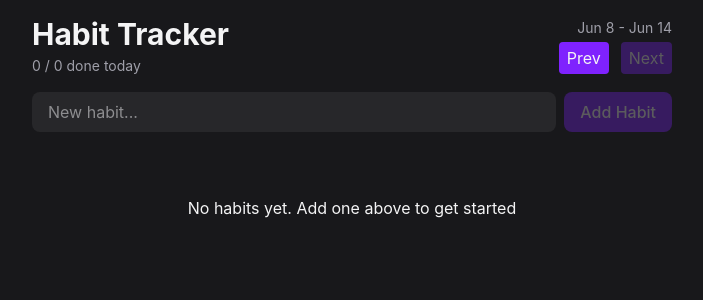
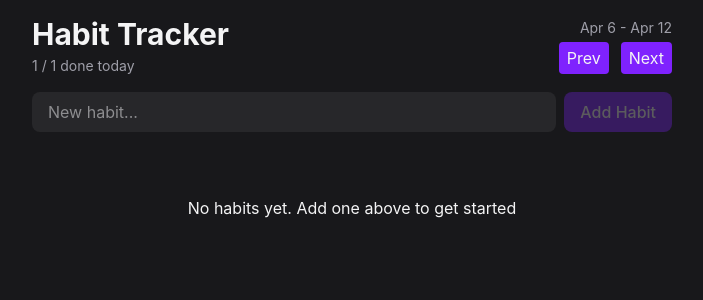
Before and after one commit to hu-lisa/habit-tracker, a React (Vite) app: page / in a window 1280 px wide. Shown: the top 300 px of the page, without its empty margins (288-991 px from the left). Built offline with nearby package versions, Linux system fonts and the light colour scheme.

Commit message:
Revert "States"

```diff
--- a/src/App.tsx
+++ b/src/App.tsx
@@ -1,28 +1,20 @@
 import { useState } from "react";
 import HabitForm from "./components/HabitForm"
-import HabitList from "./components/HabitList"
+import HabitList, { type Habit } from "./components/HabitList"
 import Header from "./components/Header"
-import HabitProvider from "./context/HabitProvider";
-import { addWeeks, eachDayOfInterval, startOfWeek, endOfWeek } from "date-fns";
 
 export default function App() {
-  const [weekOffset, setWeekOffset] = useState(0);
-  const week = addWeeks(new Date(), weekOffset);
-  const visibleDates = eachDayOfInterval({
-    start: startOfWeek(week, { weekStartsOn: 1 }),
-    end: endOfWeek(week, { weekStartsOn: 1 })
-  });
+  const [habits, setHabits] = useState<Habit[]>([]);
+
+  function addHabit(name: string) {
+    setHabits([...habits, { id: crypto.randomUUID(), name }]);
+  }
+
   return (
-    <HabitProvider>
-      <div className="max-w-2xl mx-auto p-4 flex flex-col gap-4">
-        <Header
-          visibleDates={visibleDates}
-          onNext={() => setWeekOffset(o => o + 1)}
-          onPrev={() => setWeekOffset(o => o - 1)}
-        />
-        <HabitForm />
-        <HabitList visibleDates={visibleDates} />
-      </div>
-    </HabitProvider>
+    <div className="max-w-2xl mx-auto p-4 flex flex-col gap-4">
+      <Header />
+      <HabitForm addHabit={addHabit}/>
+      <HabitList habits={habits}/>
+    </div>
   )
 }
--- a/src/components/HabitForm.tsx
+++ b/src/components/HabitForm.tsx
@@ -1,10 +1,12 @@
 import { useState, type SubmitEvent } from "react";
 import Button from "./Button";
-import { useHabits } from "../context/useHabits";
 
-export default function HabitForm() {
+type HabitFormProps = {
+    addHabit: (name: string) => void
+}
+
+export default function HabitForm({ addHabit }: HabitFormProps) {
     const [name, setName] = useState("");
-    const {addHabit} = useHabits();
 
     function handleSubmit(e: SubmitEvent) {
         e.preventDefault();
--- a/src/components/HabitList.tsx
+++ b/src/components/HabitList.tsx
@@ -1,42 +1,39 @@
-import { format, isFuture, isSameDay, subDays } from "date-fns";
+import { eachDayOfInterval, endOfWeek, format, isFuture, startOfWeek } from "date-fns";
 import Button from "./Button";
-import { useHabits, type Habit } from "../context/useHabits";
+
+export type Habit = { id: string, name: string }
 
 type HabitListProps = {
-    visibleDates: Date[];
+    habits: Habit[]
 }
-
-export default function HabitList({ visibleDates }: HabitListProps) {
-    const { habits } = useHabits();
+export default function HabitList({ habits }: HabitListProps) {
     if (habits.length === 0) {
         return <h1 className="text-center text-shadow-zinc-500 py-12">No habits yet. Add one above to get started</h1>
     }
     return (
         <div className="flex flex-col gap-3">
-            {habits.map(habit => <HabitItem key={habit.id} habit={habit} visibleDates={visibleDates}/>)}
+            {habits.map(habit => <HabitItem key={habit.id} habit={habit} />)}
         </div>
     )
 }
 
 type HabitItemProps = {
     habit: Habit
-    visibleDates: Date[];
 }
-function HabitItem({ habit, visibleDates }: HabitItemProps) {
-    const {deleteHabit, toggleHabit} = useHabits();
-
-    const streak = getStreak(habit.completions);
+function HabitItem({ habit }: HabitItemProps) {
+    const visibleDates = eachDayOfInterval({
+        start: startOfWeek(new Date(), { weekStartsOn: 1 }),
+        end: endOfWeek(new Date(), { weekStartsOn: 1 })
+    });
 
     return (
         <div className="rounded-xl bg-zinc-800 p-4 flex flex-col gap-3">
             <div className="flex items-center justify-between">
                 <div className="flex gap-3 items-center">
                     <span className="font-medium">{habit.name}</span>
-                    {streak !== 0 && (
-                        <span className="text-sm text-amber-400">🔥 {streak}</span>
-                    )}
+                    <span className="text-sm text-amber-400">🔥 3</span>
                 </div>
-                <Button onClick={() => deleteHabit(habit.id)} variant="ghost-destructive" className="text-sm">
+                <Button variant="ghost-destructive" className="text-sm">
                     Delete
                 </Button>
             </div>
@@ -46,8 +43,6 @@ function HabitItem({ habit, visibleDates }: HabitItemProps) {
                         className="flex flex-1 flex-col items-center gap-0.5 rounded-lg text-xs"
                         key={date.toISOString()}
                         disabled={isFuture(date)}
-                        onClick={() => toggleHabit(habit.id, date)}
-                        variant={habit.completions.some(d => isSameDay(date, d)) ? "primary" : "secondary"}
                     >
                         <span className="font-medium">{format(date, "EEE")}</span>
                         <span className="font-medium">{format(date, "d")}</span>
@@ -57,14 +52,3 @@ function HabitItem({ habit, visibleDates }: HabitItemProps) {
         </div>
     )
 }
-
-function getStreak(completions: Date[]) {
-    let streak = 0;
-    let date = new Date();
-
-    while (completions.some(c => isSameDay(c, date))) { //counts backwards from the current day
-        streak++;
-        date = subDays(date, 1);
-    }
-    return streak;
-}
--- a/src/components/Header.tsx
+++ b/src/components/Header.tsx
@@ -1,29 +1,17 @@
-import { format, isToday } from "date-fns";
-import { useHabits } from "../context/useHabits"
 import Button from "./Button"
 
-type HeaderProps = {
-  visibleDates: Date[];
-  onPrev: () => void;
-  onNext: () => void
-}
-
-export default function Header({ visibleDates, onPrev, onNext }: HeaderProps) {
-  const { habits } = useHabits();
-
-  const doneToday = habits.filter(h => h.completions.some(c => isToday(c))).length;
-  const dateRange = `${format(visibleDates[0], "MMM d")} - ${format(visibleDates.at(-1)!, "MMM d")}`;
+export default function Header() {
     return (
       <header className="flex items-center justify-between">
         <div className="flex flex-col gap-1">
-        <h1 className="text-3xl font-bold">Habit Tracker</h1>
-        <span className="text-zinc-400 text-sm">{doneToday} / {habits.length} done today</span>
+          <h1 className = "text-3xl font-bold">Habit Tracker</h1>
+          <span className="text-zinc-400 text-sm">1 / 1 done today</span>
         </div>
         <div className="flex flex-col gap-1 items-end">
-        <span className="text-zinc-400 text-sm">{dateRange}</span>
+          <span className="text-zinc-400 text-sm">Apr 6 - Apr 12</span>
           <div className="flex items-center gap-3">
-          <Button onClick={onPrev}>Prev</Button>
-          <Button onClick={onNext} disabled={visibleDates.some(d => isToday(d))}>Next</Button>
+            <Button>Prev</Button>
+            <Button>Next</Button>
           </div>
         </div>
       </header>
--- a/src/context/HabitProvider.tsx
+++ /dev/null
@@ -1,37 +0,0 @@
-import { isSameDay } from "date-fns";
-import { useState, type ReactNode } from "react";
-import { HabitContext, type Habit } from "./useHabits";
-
-type HabitProviderProps = {
-    children: ReactNode
-}
-
-export default function HabitProvider({ children }: HabitProviderProps) {
-    const [habits, setHabits] = useState<Habit[]>([]);
-
-    function addHabit(name: string) {
-        setHabits([...habits, { id: crypto.randomUUID(), name, completions: [] }]); //this is fine if we completely overwrite
-        //setHabits(curr => [...curr, { id: crypto.randomUUID(), name }]) is the function version,
-        //which allows multiple changes to habits in the same function.
-    }
-
-    function deleteHabit(id: string) {
-        setHabits(curr => curr.filter(h => h.id !== id)) //need to use function version bc it depends on the existing state
-    }
-
-    function toggleHabit(id: string, date: Date) {
-        setHabits(curr => (
-            curr.map(h => {
-                if (h.id !== id) {
-                    return h;
-                }
-                const alreadyDone = h.completions.some(c => isSameDay(c, date));
-                const completions = alreadyDone ? h.completions.filter(c => !isSameDay(c, date)) : [...h.completions, date];
-                //if current date is already done, remove the date from completions array
-                //else, add date to completions array
-                return { ...h, completions };
-            })
-        ));
-    }
-    return <HabitContext value={{ habits, addHabit, toggleHabit, deleteHabit }}>{children}</HabitContext>
-}
--- a/src/context/useHabits.ts
+++ /dev/null
@@ -1,21 +0,0 @@
-import { createContext, useContext } from "react";
-
-export type Habit = { id: string, name: string, completions: Date[] };
-
-type Context = {
-    habits: Habit[],
-    addHabit: (name: string) => void,
-    deleteHabit: (id: string) => void,
-    toggleHabit: (id: string, date: Date) => void,
-}
-
-//context that can either be null or a Context type
-export const HabitContext = createContext<null | Context>(null);
-
-export function useHabits() {
-    const habitContext = useContext(HabitContext);
-    if (habitContext == null) {
-        throw new Error("Null context");
-    }
-    return habitContext;
-}
```
Lines whose indentation alone changed are shown as unchanged.
